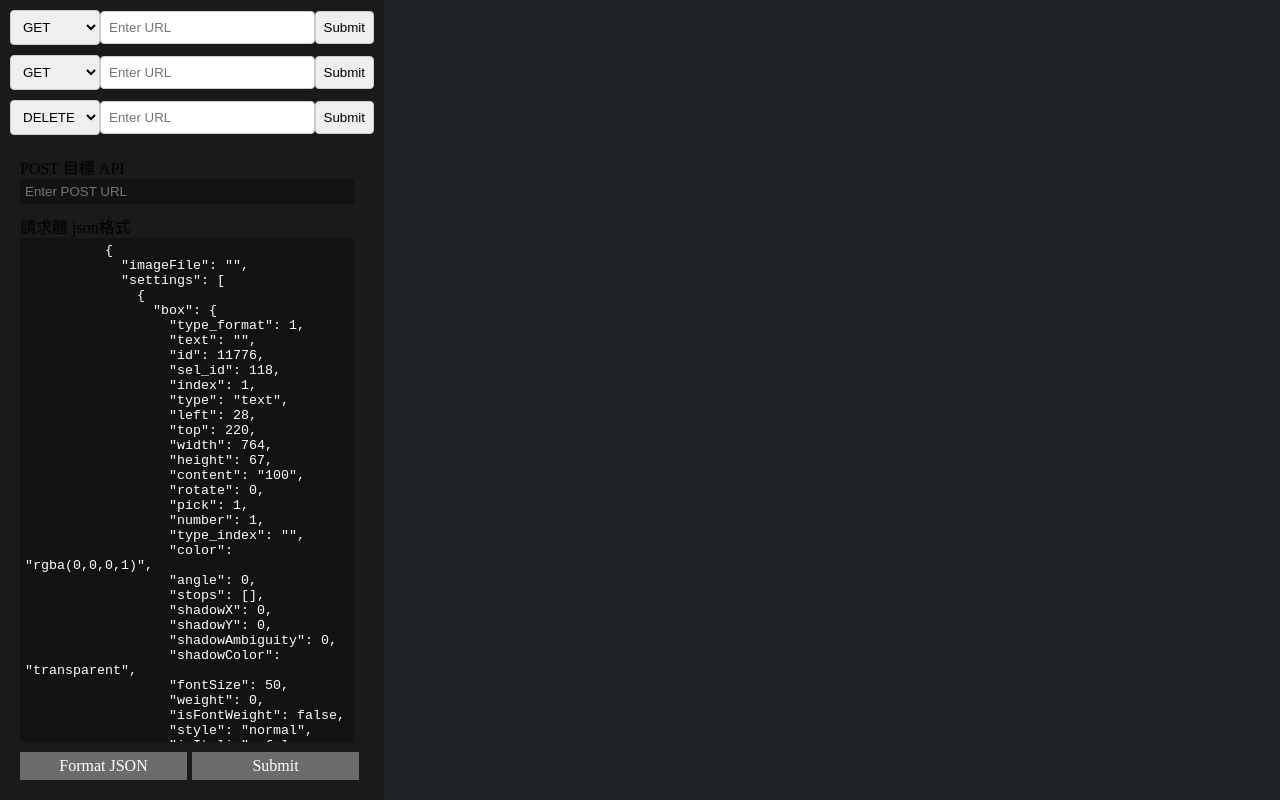
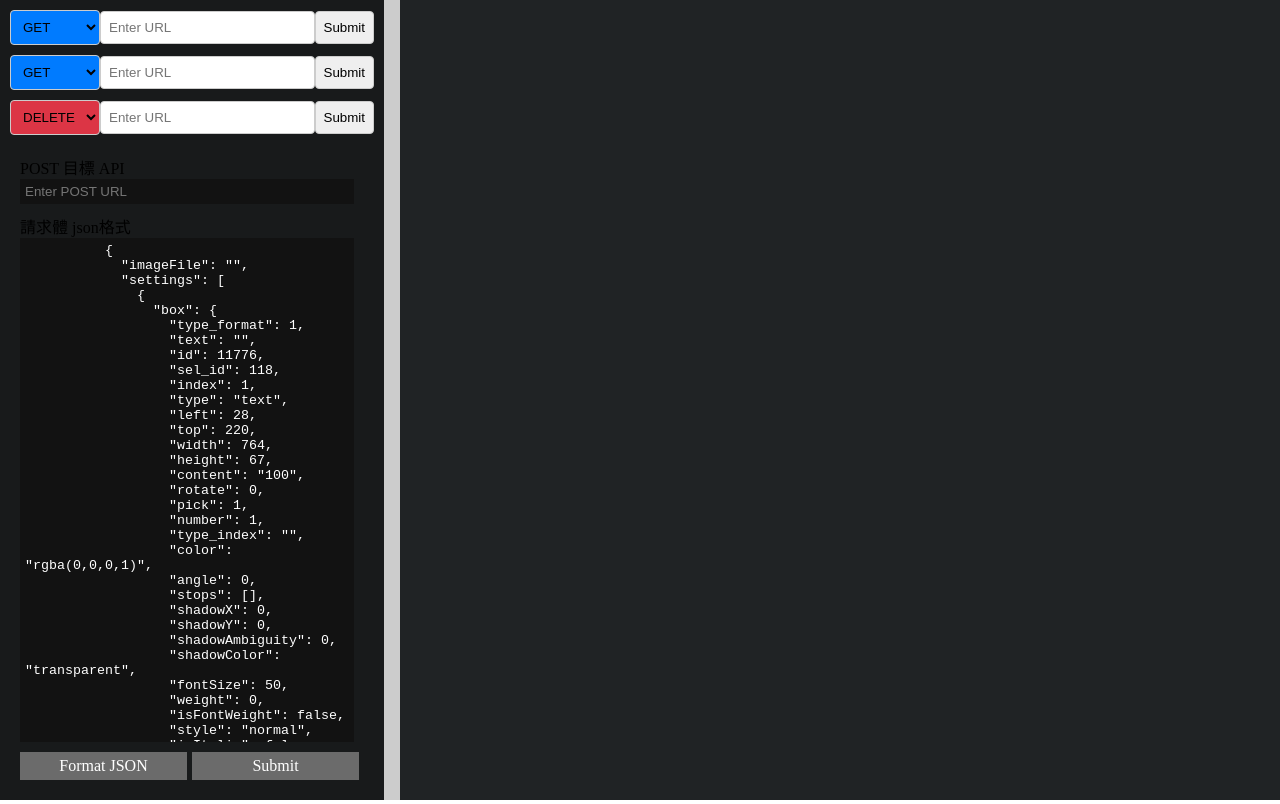
Before and after one commit to wayne23123/documentRepository, a plain HTML site: page tools/nodePostMethodsDemoV2.html in a window 1280 px wide. Drawn offline with Linux system fonts and the light colour scheme.

Commit message:
新增divider

```diff
--- a/tools/nodePostMethodsDemoV2.html
+++ b/tools/nodePostMethodsDemoV2.html
@@ -34,12 +34,13 @@
         flex: 1;
       }
       .sidebar {
-        flex: 0 0 30%;
         background-color: #181a1b;
         padding: 10px;
         display: flex;
         flex-direction: column;
         overflow-y: auto;
+        width: 30%; /* 初始宽度 */
+        min-width: 200px; /* 最小宽度 */
       }
       .form-section form {
         display: flex;
@@ -66,7 +67,14 @@
         flex: 1;
         display: flex;
         flex-direction: column;
+        position: relative;
       }
+      .divider {
+        width: 16px;
+        cursor: ew-resize;
+        background-color: #ccc;
+      }
+
       #postForm {
         display: flex;
         flex-direction: column;
@@ -252,6 +260,7 @@
           </div>
         </form>
       </div>
+      <div class="divider" id="divider"></div>
       <div class="main-content">
         <div class="iframe-container">
           <iframe
```
